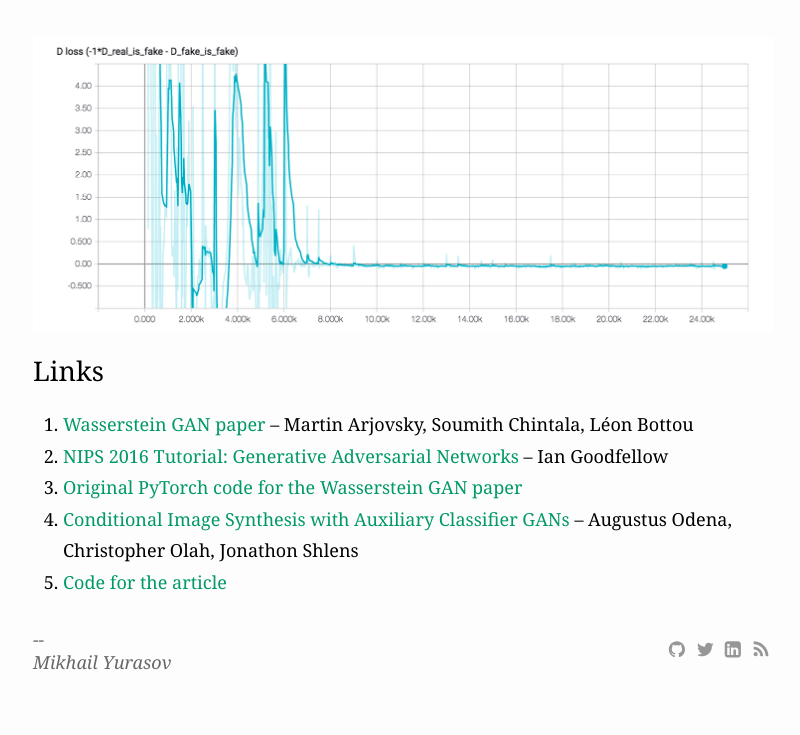
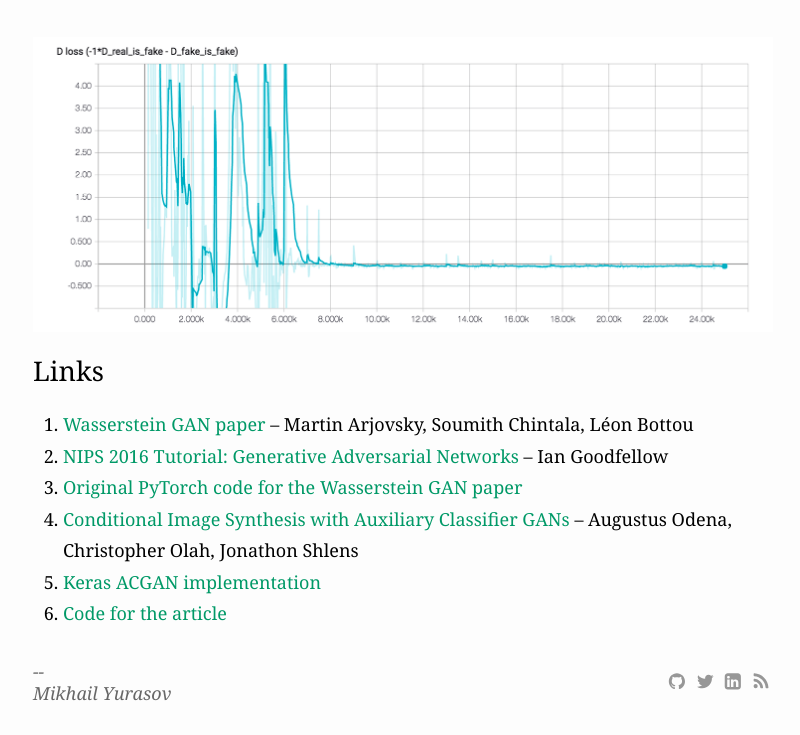
Before and after one commit to myurasov/myurasov.github.io, a Jekyll site: the page built from _posts/2017-09-24-wasserstein-gan-keras.md, in a window 1280 px wide and 900 px high, scrolled down 14512 px, cut to the strip 165-900 px from the top of the window. Shown: the whole strip, without its empty margins (237-1037 px from the left). Built offline with Jekyll 4.4.1, drawn with Linux system fonts in a browser that asks for light colours; comment, search, counter and statistics services are not loaded; before the commit the page ends 15380 px from its top, so only the background shows below that.

Commit message:
Add link to ACGAN reference impl

```diff
--- a/_posts/2017-09-24-wasserstein-gan-keras.md
+++ b/_posts/2017-09-24-wasserstein-gan-keras.md
@@ -506,4 +506,5 @@ Each second of the video is 250 training iterations. One of the promises of Wass
 1. [NIPS 2016 Tutorial: Generative Adversarial Networks](https://arxiv.org/pdf/1701.00160.pdf) – Ian Goodfellow
 1. [Original PyTorch code for the Wasserstein GAN paper](https://github.com/martinarjovsky/WassersteinGAN)
 1. [Conditional Image Synthesis with Auxiliary Classifier GANs](https://arxiv.org/pdf/1610.09585v3.pdf) – Augustus Odena, Christopher Olah, Jonathon Shlens
+1. [Keras ACGAN implementation](https://github.com/lukedeo/keras-acgan)
 1. [Code for the article](https://gist.github.com/myurasov/6ecf449b32eb263e7d9a7f6e9aed5dc2)
```
